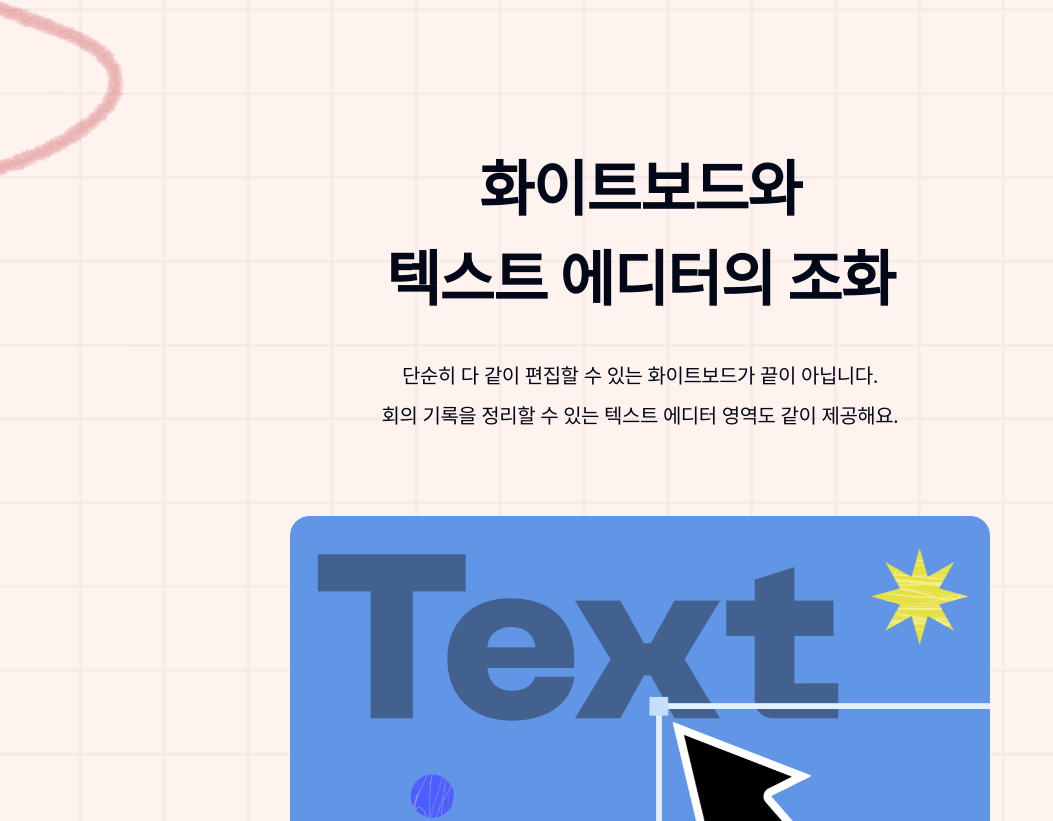
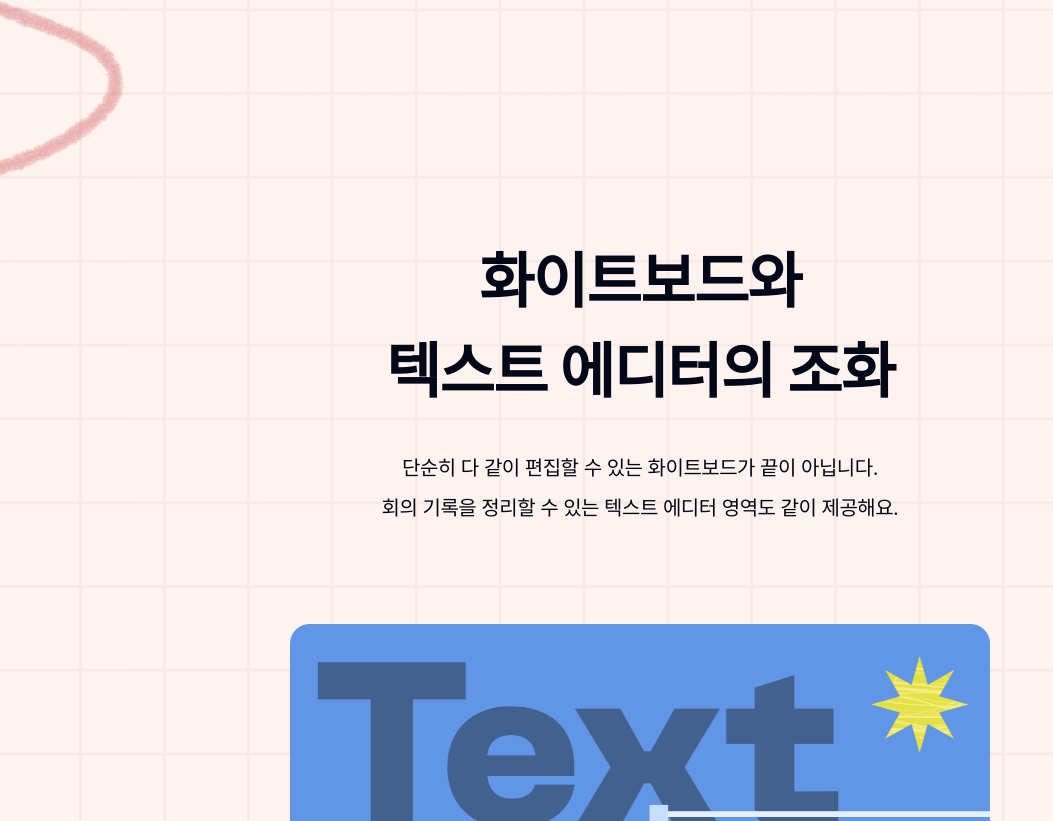
Before and after one commit to LaughLog/laugh-log, a Next.js app in the folder client/: page / in a window 1280 px wide. Shown: the part 699-1520 px from the top of the page, without its empty margins (0-1053 px from the left). Built offline with nearby package versions, Linux system fonts and the light colour scheme; no server answers.

Commit message:
[client] modify: 랜딩 페이지 body section 높이 수정

```diff
--- a/client/app/(home)/_components/bodySection.tsx
+++ b/client/app/(home)/_components/bodySection.tsx
@@ -5,7 +5,7 @@ import descImage from '@/public/desc-image1.png';
 const DescSection = () => {
   return (
     <div className="flex items-center justify-center gap-6 px-6 py-52">
-      <div className="flex h-[800px] w-[1000px] w-full  flex-col items-center justify-center gap-20">
+      <div className="flex h-[1000px] w-[1000px] w-full  flex-col items-center justify-center gap-24">
         <section className="flex flex-col items-center gap-8">
           <span className="whitespace-nowrap text-center text-[60px] font-bold	tracking-tight">
             화이트보드와 <br />
```
